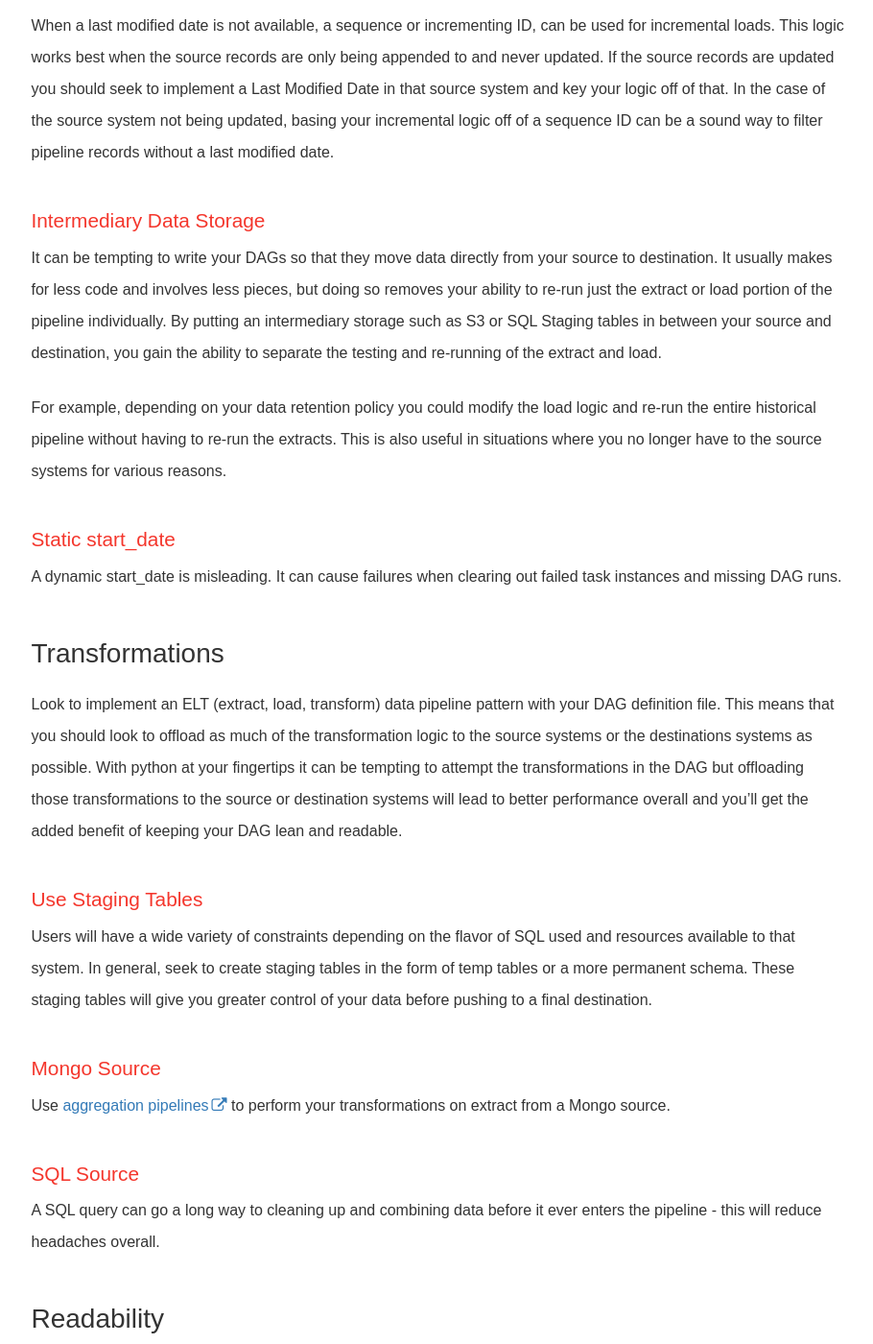
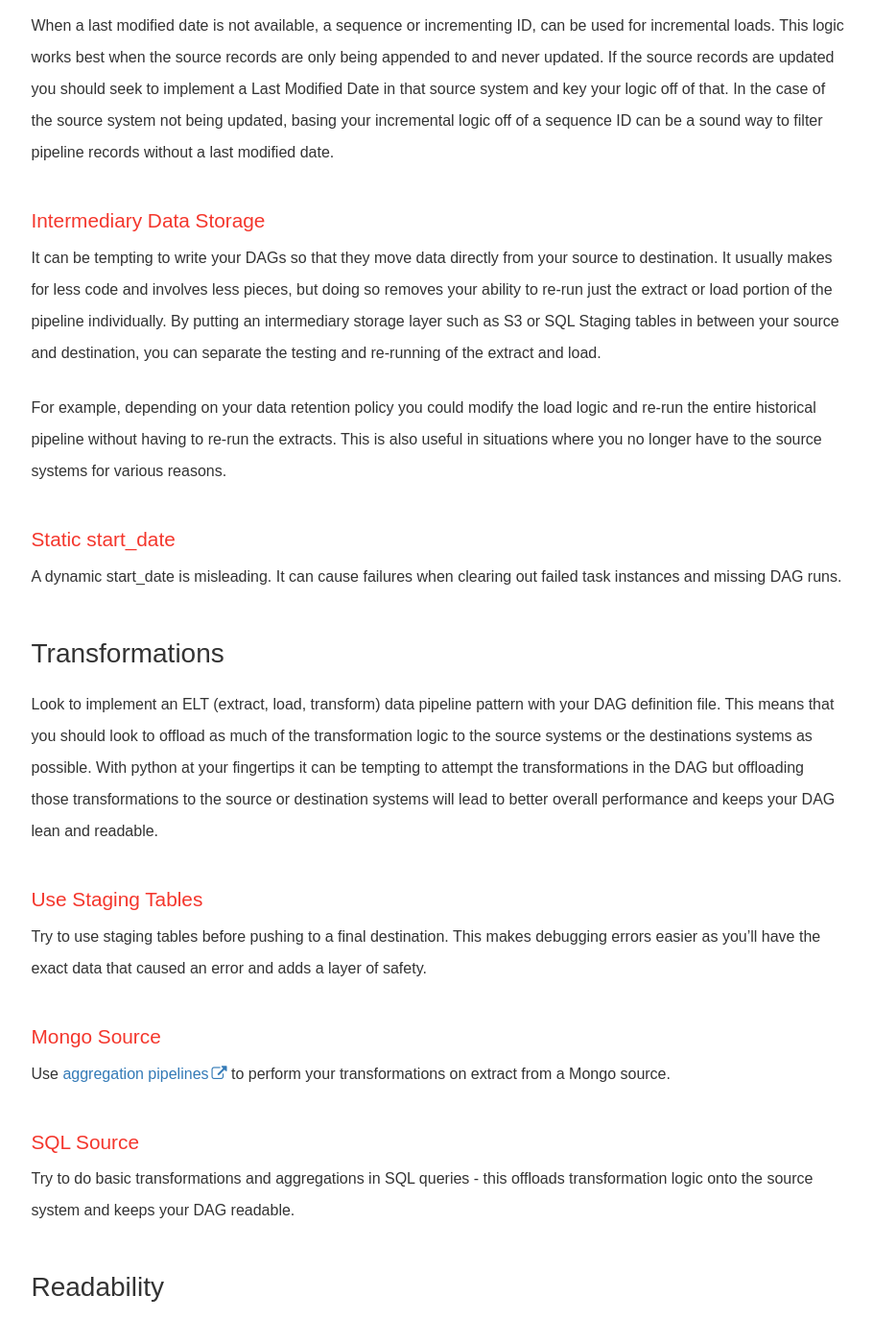
Before and after one commit to petedejoy/documentation, a Jekyll site: the page built from v2/apache_airflow/tutorial/best-practices.md, in a window 1280 px wide and 1400 px high, scrolled down 1023 px. Shown: the whole window at 96% size, without its empty margins (330-1240 px from the left). Built offline with Jekyll 4.4.1, drawn with Linux system fonts in a browser that asks for light colours; nearby versions of some CDN libraries; some web fonts are replaced; comment, search, counter and statistics services are not loaded; some of the changed text lies outside the part shown.

````diff
--- a/v2/apache_airflow/tutorial/best-practices.md
+++ b/v2/apache_airflow/tutorial/best-practices.md
@@ -19,7 +19,7 @@ As an example, an DAG that runs hourly will have 24 DagRuns in for each day. Eac
 When a last modified date is not available, a sequence or incrementing ID, can be used for incremental loads. This logic works best when the source records are only being appended to and never updated. If the source records are updated you should seek to implement a Last Modified Date in that source system and key your logic off of that. In the case of the source system not being updated, basing your incremental logic off of a sequence ID can be a sound way to filter pipeline records without a last modified date.
 
 ### Intermediary Data Storage
-It can be tempting to write your DAGs so that they move data directly from your source to destination. It usually makes for less code and involves less pieces, but doing so removes your ability to re-run just the extract or load portion of the pipeline individually. By putting an intermediary storage such as S3 or SQL Staging tables in between your source and destination, you gain the ability to separate the testing and re-running of the extract and load.
+It can be tempting to write your DAGs so that they move data directly from your source to destination. It usually makes for less code and involves less pieces, but doing so removes your ability to re-run just the extract or load portion of the pipeline individually. By putting an intermediary storage layer such as S3 or SQL Staging tables in between your source and destination, you can separate the testing and re-running of the extract and load.
 
 For example, depending on your data retention policy you could modify the load logic and re-run the entire historical pipeline without having to re-run the extracts. This is also useful in situations where you no longer have to the source systems for various reasons.
 
@@ -27,21 +27,21 @@ For example, depending on your data retention policy you could modify the load l
 A dynamic start_date is misleading. It can cause failures when clearing out failed task instances and missing DAG runs.
 
 ## Transformations
-Look to implement an ELT (extract, load, transform) data pipeline pattern with your DAG definition file. This means that you should look to offload as much of the transformation logic to the source systems or the destinations systems as possible. With python at your fingertips it can be tempting to attempt the transformations in the DAG but offloading those transformations to the source or destination systems will lead to better performance overall and you'll get the added benefit of keeping your DAG lean and readable.
+Look to implement an ELT (extract, load, transform) data pipeline pattern with your DAG definition file. This means that you should look to offload as much of the transformation logic to the source systems or the destinations systems as possible. With python at your fingertips it can be tempting to attempt the transformations in the DAG but offloading those transformations to the source or destination systems will lead to better overall performance and keeps your DAG lean and readable.
 
 ### Use Staging Tables
-Users will have a wide variety of constraints depending on the flavor of SQL used and resources available to that system. In general, seek to create staging tables in the form of temp tables or a more permanent schema. These staging tables will give you greater control of your data before pushing to a final destination.
+Try to use staging tables before pushing to a final destination. This makes debugging errors easier as you'll have the exact data that caused an error and adds a layer of safety.
 
 ### Mongo Source
 Use [aggregation pipelines](https://docs.mongodb.com/manual/core/aggregation-pipeline/) to perform your transformations on extract from a Mongo source.
 
 ### SQL Source
-A SQL query can go a long way to cleaning up and combining data before it ever enters the pipeline - this will reduce headaches overall.
+Try to do basic transformations and aggregations in SQL queries - this offloads transformation logic onto the source system and keeps your DAG readable.
 
 ## Readability
 
 ### Task Dependencies
-Task dependencies are set using the ```set_upstream()``` and ```set_upstream()``` operators. Using either will depend on your preferences, but it is best not to mix and match as the task for becomes difficult to interpret.
+Task dependencies are set using the ```set_upstream()``` and ```set_upstream()``` operators. Using either will depend on your preferences, but it is best to stay consistent with which one you use.
 
 #### Example
 
````
Also changed, not shown: v2/apache_airflow/tutorial/dag-deployment.md (+6 -5 lines), v2/apache_airflow/tutorial/sample-dag.md (+8 -1 lines).
